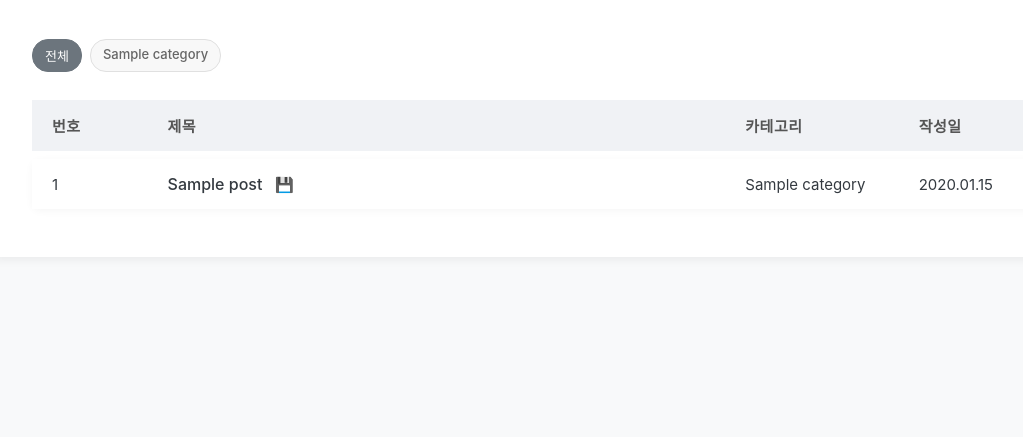
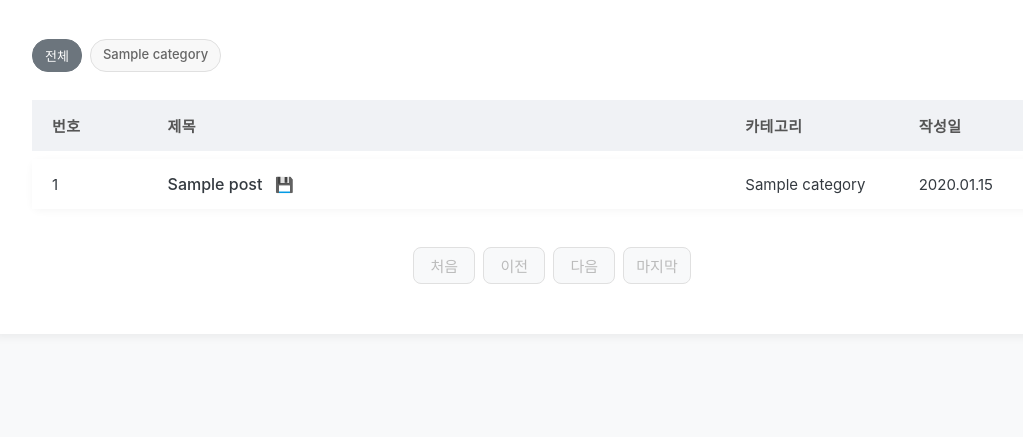
Before and after one commit to wondora/dj_board, a Django app: page /board/ in a window 1280 px wide. Shown: the part 163-600 px from the top of the page, without its empty margins (88-1111 px from the left). Run offline with Django 5.2, Linux system fonts and the light colour scheme; a user stored in the database is signed in; tables that the repository leaves empty hold one stand-in row (values such as "Sample post").

Commit message:
페이지 네이션 추가

```diff
--- a/freeboard/templates/freeboard/post_list.html
+++ b/freeboard/templates/freeboard/post_list.html
@@ -98,6 +98,47 @@
         color: var(--white-color);
         border-color: #6c757d;
     }
+
+    .pagination {
+        display: flex;
+        justify-content: center;
+        margin: 30px 0 10px 0;
+        gap: 4px;
+    }
+    .pagination a, .pagination span {
+	display: flex;
+	align-items: center;
+	justify-content: center;
+        min-width: 36px;
+        padding: 7px 12px;
+        margin: 0 2px;
+        border-radius: 8px;
+        background: #f8f9fa;
+        color: #333;
+        text-decoration: none;
+        font-weight: 500;
+        font-size: 15px;
+        border: 1px solid #e0e0e0;
+        transition: background 0.2s, color 0.2s, border 0.2s;
+    }
+    .pagination a:hover {
+        background: #e9ecef;
+        color: #007bff;
+        border: 1px solid #b0b0b0;
+    }
+    .pagination .current {
+        background: #007bff;
+        color: #fff;
+        border: 1px solid #007bff;
+        font-weight: bold;
+        cursor: default;
+    }
+    .pagination .disabled {
+        color: #bbb;
+        background: #f8f9fa;
+        border: 1px solid #e0e0e0;
+        cursor: not-allowed;
+    }
 </style>
 
 <div class="page-header">
@@ -134,4 +175,32 @@
     </tbody>
 </table>
 
+<div class="pagination">
+    {% if posts.has_previous %}
+        <a href="?{% if current_category %}category={{ current_category.slug }}&{% endif %}page=1">처음</a>
+        <a href="?{% if current_category %}category={{ current_category.slug }}&{% endif %}page={{ posts.previous_page_number }}">이전</a>
+    {% else %}
+        <span class="disabled">처음</span>
+        <span class="disabled">이전</span>
+    {% endif %}
+
+    {% for num in posts.paginator.page_range %}
+        {% if num >= posts.number|add:'-2' and num <= posts.number|add:'2' %}
+            {% if posts.number == num %}
+                <span class="current">{{ num }}</span>
+            {% else %}
+                <a href="?{% if current_category %}category={{ current_category.slug }}&{% endif %}page={{ num }}">{{ num }}</a>
+            {% endif %}
+        {% endif %}
+    {% endfor %}
+
+    {% if posts.has_next %}
+        <a href="?{% if current_category %}category={{ current_category.slug }}&{% endif %}page={{ posts.next_page_number }}">다음</a>
+        <a href="?{% if current_category %}category={{ current_category.slug }}&{% endif %}page={{ posts.paginator.num_pages }}">마지막</a>
+    {% else %}
+        <span class="disabled">다음</span>
+        <span class="disabled">마지막</span>
+    {% endif %}
+</div>
+
 {% endblock %}
```
